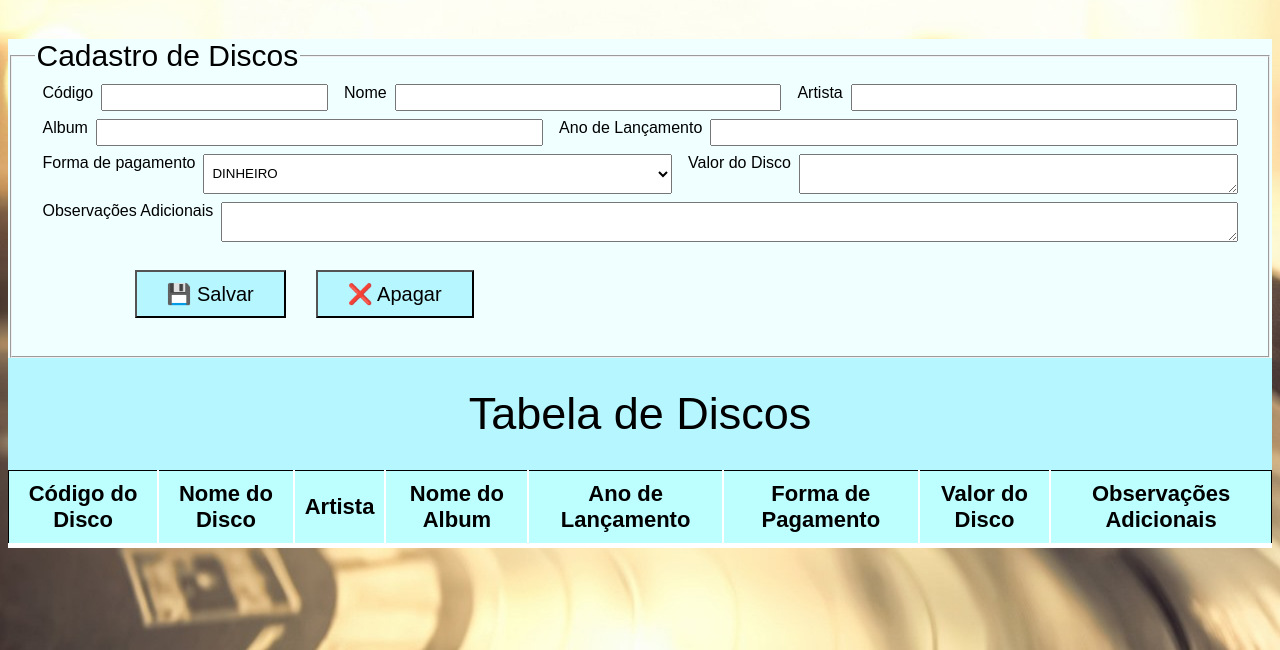
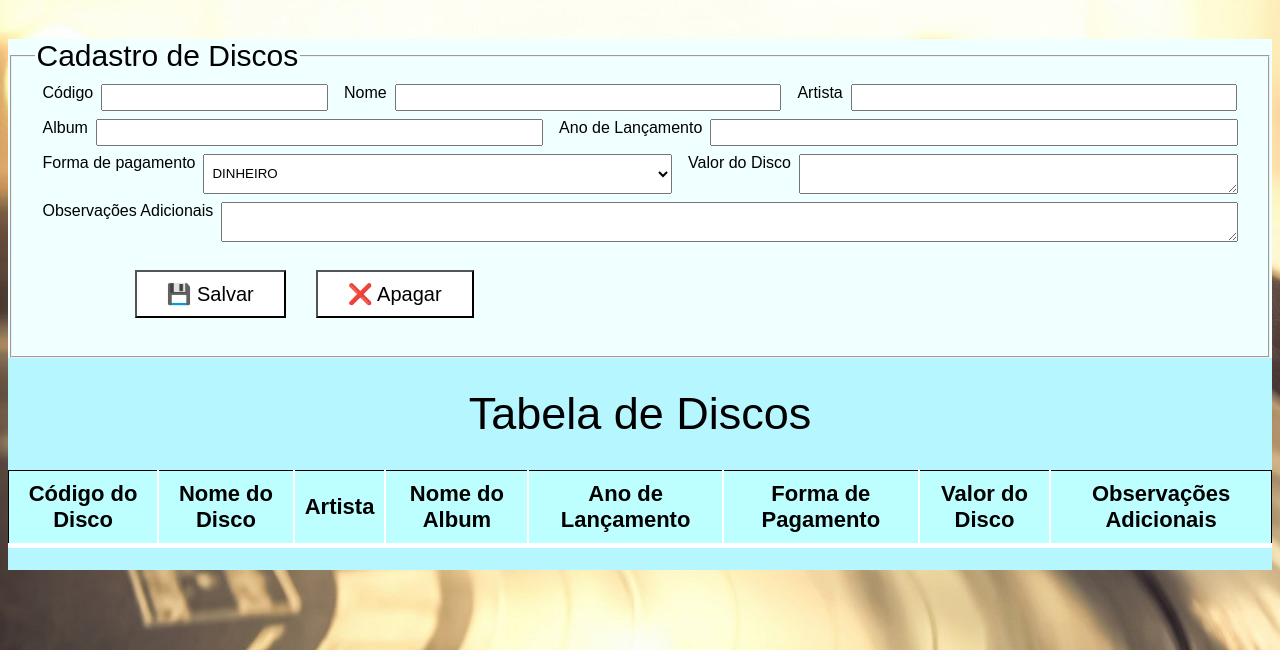
Before and after one commit to RaphaelScursoni/Discos-Loja, a plain HTML site: page index.html in a window 1280 px wide. Shown: the part 150-800 px from the top of the page. Drawn offline with Linux system fonts and the light colour scheme; a web font is replaced by a local one.

Commit message:
correção de bug

```diff
--- a/estilo.css
+++ b/estilo.css
@@ -16,7 +16,7 @@ background: rgba(255, 255, 255, 0.164);
 
 button{
     color: black;
-    background-color: rgb(182, 246, 255);
+    background-color: rgb(255, 255, 255);
     font-size: 20px;
     padding: 10px;
     padding-left: 30px;
@@ -74,6 +74,7 @@ table.paleBlueRows {
     height: 100px;
     text-align: center;
     border-collapse: collapse;
+    background-color: rgb(182, 246, 255);
   }
 
   table.paleBlueRows td, table.paleBlueRows th {
```
